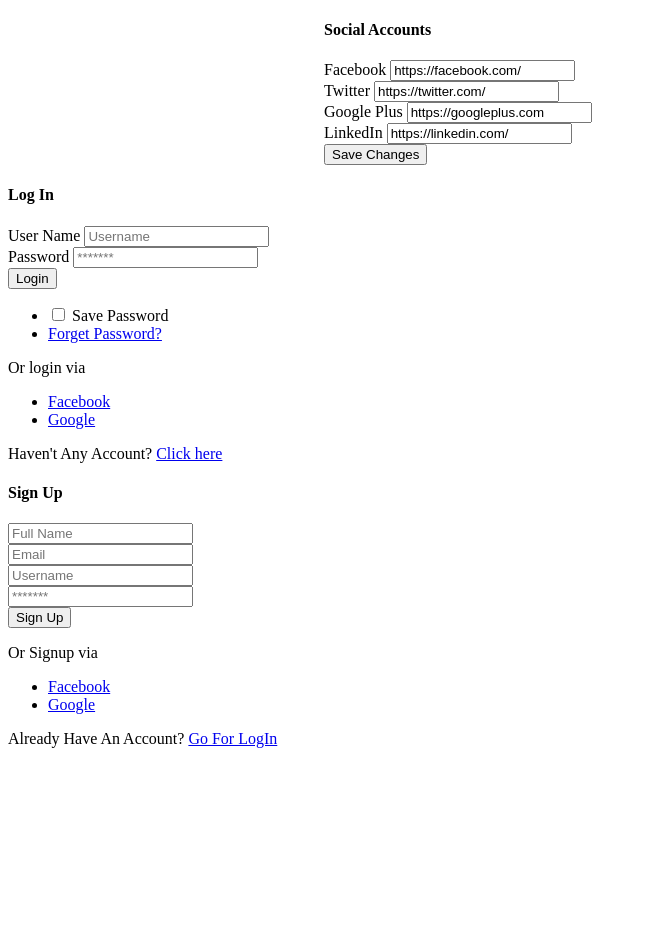
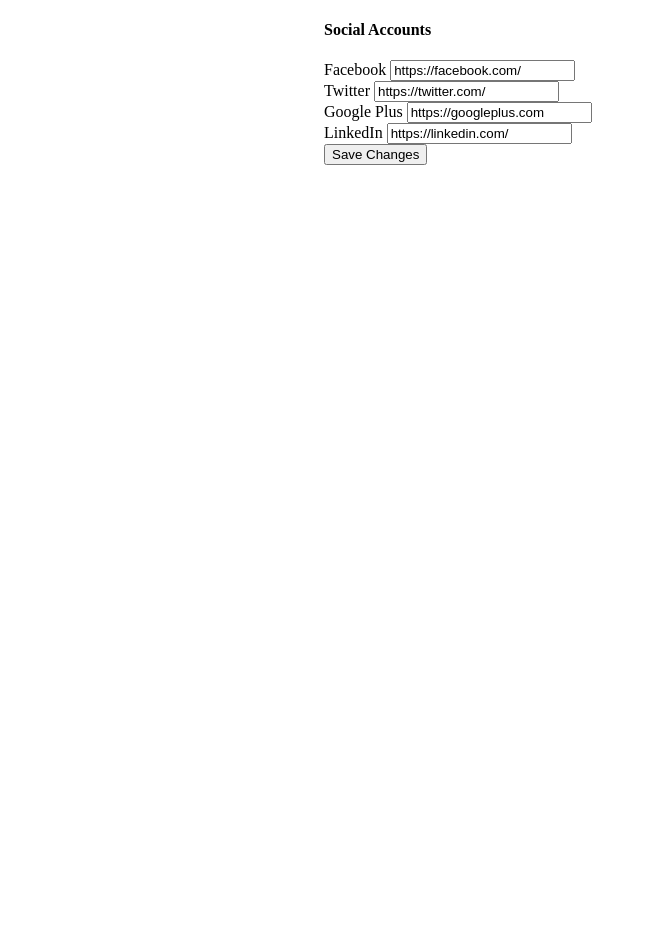
Before and after one commit to NanoCode012/Hajimaaa-ELearning, a PHP site: template pages/profile.php in a window 1280 px wide; the page is wider, and only the part inside the window is pictured. Shown: the part 1593-2540 px from the top of that part, without its empty margins (0-647 px from the left). After the commit the page ends 1758 px from the top of that part, so only its background shows below. Run offline with PHP 8.4, Linux system fonts and the light colour scheme; the template is opened without the code that fills it, so the values that code supplies are empty.

Commit message:
Format and remove old modals

```diff
--- a/pages/profile.php
+++ b/pages/profile.php
@@ -1,12 +1,13 @@
-
 <body class="red-skin">
-      <div id="preloader"><div class="preloader"><span></span><span></span></div></div>
+    <div id="preloader">
+        <div class="preloader"><span></span><span></span></div>
+    </div>
     <div id="main-wrapper">
         <!-- ============================================================== -->
         <!-- Top header  -->
         <!-- ============================================================== -->
         <!-- Start Navigation -->
-          <?php include 'includes/nav.php';?>
+        <?php include 'includes/nav.php'; ?>
         <!-- End Navigation -->
         <div class="clearfix"></div>
         <!-- ============================================================== -->
@@ -77,21 +78,27 @@
 
                             <div class="col-lg-4 col-md-6 col-sm-12">
                                 <div class="dashboard_stats_wrap widget-1">
-                  <div class="dashboard_stats_wrap_content"><h4>10</h4> <span>Classes Enrolled In</span></div>
+                                    <div class="dashboard_stats_wrap_content">
+                                        <h4>10</h4> <span>Classes Enrolled In</span>
+                                    </div>
                                     <div class="dashboard_stats_wrap-icon"><i class="ti-location-pin"></i></div>
                                 </div>
                             </div>
 
                             <div class="col-lg-4 col-md-6 col-sm-12">
                                 <div class="dashboard_stats_wrap widget-2">
-                  <div class="dashboard_stats_wrap_content"><h4>20</h4> <span>Assignments Due Soon</span></div>
+                                    <div class="dashboard_stats_wrap_content">
+                                        <h4>20</h4> <span>Assignments Due Soon</span>
+                                    </div>
                                     <div class="dashboard_stats_wrap-icon"><i class="ti-pie-chart"></i></div>
                                 </div>
                             </div>
 
                             <div class="col-lg-4 col-md-6 col-sm-12">
                                 <div class="dashboard_stats_wrap widget-4">
-                  <div class="dashboard_stats_wrap_content"><h4>10</h4> <span>Assignments Remaining</span></div>
+                                    <div class="dashboard_stats_wrap_content">
+                                        <h4>10</h4> <span>Assignments Remaining</span>
+                                    </div>
                                     <div class="dashboard_stats_wrap-icon"><i class="ti-user"></i></div>
                                 </div>
                             </div>
@@ -135,7 +142,8 @@
 
                                                 <div class="form-group col-md-6">
                                                     <label>Address</label>
-                          <input type="text" class="form-control" value="522, Arizona, Canada">
+                                                    <input type="text" class="form-control"
+                                                        value="522, Arizona, Canada">
                                                 </div>
 
                                                 <div class="form-group col-md-6">
@@ -155,7 +163,8 @@
 
                                                 <div class="form-group col-md-12">
                                                     <label>About</label>
-                          <textarea class="form-control">Maecenas quis consequat libero, a feugiat eros. Nunc ut lacinia tortor morbi ultricies laoreet ullamcorper phasellus semper</textarea>
+                                                    <textarea
+                                                        class="form-control">Maecenas quis consequat libero, a feugiat eros. Nunc ut lacinia tortor morbi ultricies laoreet ullamcorper phasellus semper</textarea>
                                                 </div>
 
                                             </div>
@@ -170,26 +179,31 @@
 
                                                     <div class="form-group col-md-6">
                                                         <label>Facebook</label>
-                            <input type="text" class="form-control" value="https://facebook.com/">
+                                                        <input type="text" class="form-control"
+                                                            value="https://facebook.com/">
                                                     </div>
 
                                                     <div class="form-group col-md-6">
                                                         <label>Twitter</label>
-                            <input type="email" class="form-control" value="https://twitter.com/">
+                                                        <input type="email" class="form-control"
+                                                            value="https://twitter.com/">
                                                     </div>
 
                                                     <div class="form-group col-md-6">
                                                         <label>Google Plus</label>
-                            <input type="text" class="form-control" value="https://googleplus.com">
+                                                        <input type="text" class="form-control"
+                                                            value="https://googleplus.com">
                                                     </div>
 
                                                     <div class="form-group col-md-6">
                                                         <label>LinkedIn</label>
-                            <input type="text" class="form-control" value="https://linkedin.com/">
+                                                        <input type="text" class="form-control"
+                                                            value="https://linkedin.com/">
                                                     </div>
 
                                                     <div class="form-group col-lg-12 col-md-12">
-                            <button class="btn btn-theme" type="submit">Save Changes</button>
+                                                        <button class="btn btn-theme" type="submit">Save
+                                                            Changes</button>
                                                     </div>
 
                                                 </div>
@@ -203,137 +217,13 @@
                             </div>
                         </div>
                         <!-- /Row -->
-
-
-
                     </div>
-
                 </div>
                 <!-- Row -->
-
             </div>
         </section>
         <!-- ============================ Dashboard: My Order Start End ================================== -->
 
-		<!-- Log In Modal -->
-		<div class="modal fade" id="login" tabindex="-1" role="dialog" aria-labelledby="registermodal" aria-hidden="true">
-			<div class="modal-dialog modal-dialog-centered login-pop-form" role="document">
-				<div class="modal-content" id="registermodal">
-					<span class="mod-close" data-dismiss="modal" aria-hidden="true"><i class="ti-close"></i></span>
-					<div class="modal-body">
-						<h4 class="modal-header-title">Log In</h4>
-						<div class="login-form">
-							<form>
-
-								<div class="form-group">
-									<label>User Name</label>
-									<input type="text" class="form-control" placeholder="Username">
-								</div>
-
-								<div class="form-group">
-									<label>Password</label>
-									<input type="password" class="form-control" placeholder="*******">
-								</div>
-
-								<div class="form-group">
-									<button type="submit" class="btn btn-md full-width pop-login">Login</button>
-								</div>
-
-							</form>
-						</div>
-
-						<div class="social-login mb-3">
-							<ul>
-								<li>
-									<input id="reg" class="checkbox-custom" name="reg" type="checkbox">
-									<label for="reg" class="checkbox-custom-label">Save Password</label>
-								</li>
-								<li class="right"><a href="#" class="theme-cl">Forget Password?</a></li>
-							</ul>
-						</div>
-
-						<div class="modal-divider"><span>Or login via</span></div>
-						<div class="social-login ntr mb-3">
-							<ul>
-								<li><a href="#" class="btn connect-fb"><i class="ti-facebook"></i>Facebook</a></li>
-								<li><a href="#" class="btn connect-google"><i class="ti-google"></i>Google</a></li>
-							</ul>
-						</div>
-
-						<div class="text-center">
-							<p class="mt-2">Haven't Any Account? <a href="register.html" class="link">Click here</a></p>
-						</div>
-					</div>
-				</div>
-			</div>
-		</div>
-		<!-- End Modal -->
-
-		<!-- Sign Up Modal -->
-		<div class="modal fade" id="signup" tabindex="-1" role="dialog" aria-labelledby="sign-up" aria-hidden="true">
-			<div class="modal-dialog modal-dialog-centered login-pop-form" role="document">
-				<div class="modal-content" id="sign-up">
-					<span class="mod-close" data-dismiss="modal" aria-hidden="true"><i class="ti-close"></i></span>
-					<div class="modal-body">
-						<h4 class="modal-header-title">Sign Up</h4>
-						<div class="login-form">
-							<form>
-
-								<div class="form-group">
-									<input type="text" class="form-control" placeholder="Full Name">
-								</div>
-
-								<div class="form-group">
-									<input type="email" class="form-control" placeholder="Email">
-								</div>
-
-								<div class="form-group">
-									<input type="text" class="form-control" placeholder="Username">
-								</div>
-
-								<div class="form-group">
-									<input type="password" class="form-control" placeholder="*******">
-								</div>
-
-
-								<div class="form-group">
-									<button type="submit" class="btn btn-md full-width pop-login">Sign Up</button>
-								</div>
-
-							</form>
-						</div>
-
-						<div class="modal-divider"><span>Or Signup via</span></div>
-						<div class="social-login ntr mb-3">
-							<ul>
-								<li><a href="#" class="btn connect-fb"><i class="ti-facebook"></i>Facebook</a></li>
-								<li><a href="#" class="btn connect-google"><i class="ti-google"></i>Google</a></li>
-							</ul>
-						</div>
-
-						<div class="text-center">
-							<p class="mt-3"><i class="ti-user mr-1"></i>Already Have An Account? <a href="#" class="link">Go For LogIn</a></p>
-						</div>
-					</div>
-				</div>
-			</div>
-		</div>
-		<!-- End Modal -->
-
-		<!-- Video Modal -->
-		<div class="modal fade" id="popup-video" tabindex="-1" role="dialog" aria-labelledby="popup-video" aria-hidden="true">
-			<div class="modal-dialog modal-dialog-centered" role="document">
-				<iframe class="embed-responsive-item" width="100%" height="480" src="" frameborder="0" allow="autoplay; encrypted-media" allowfullscreen></iframe>
-			</div>
-		</div>
-		<!-- End Video Modal -->
-
         <a id="back2Top" class="top-scroll" title="Back to top" href="#"><i class="ti-arrow-up"></i></a>
 
-
     </div>
-
-<script src="assets/js/metisMenu.min.js"></script>
-<script>
-$('#side-menu').metisMenu();
-</script>
```
Lines whose indentation alone changed are shown as unchanged.
